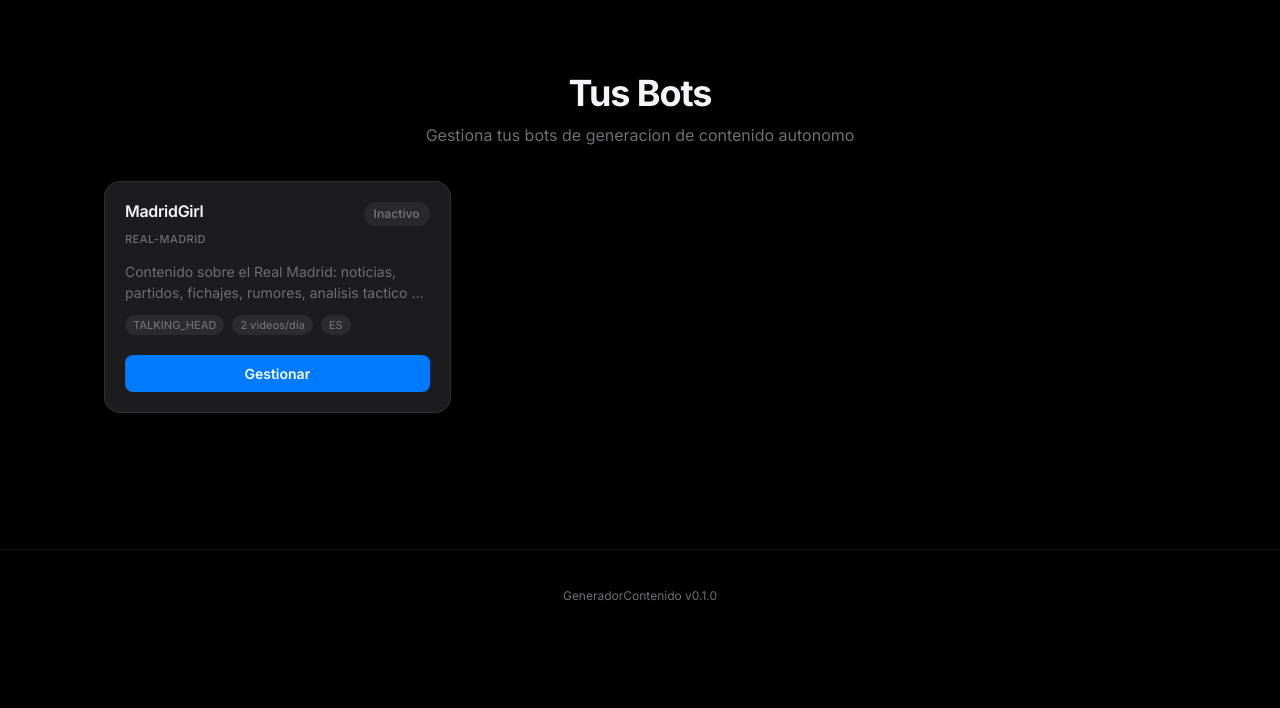
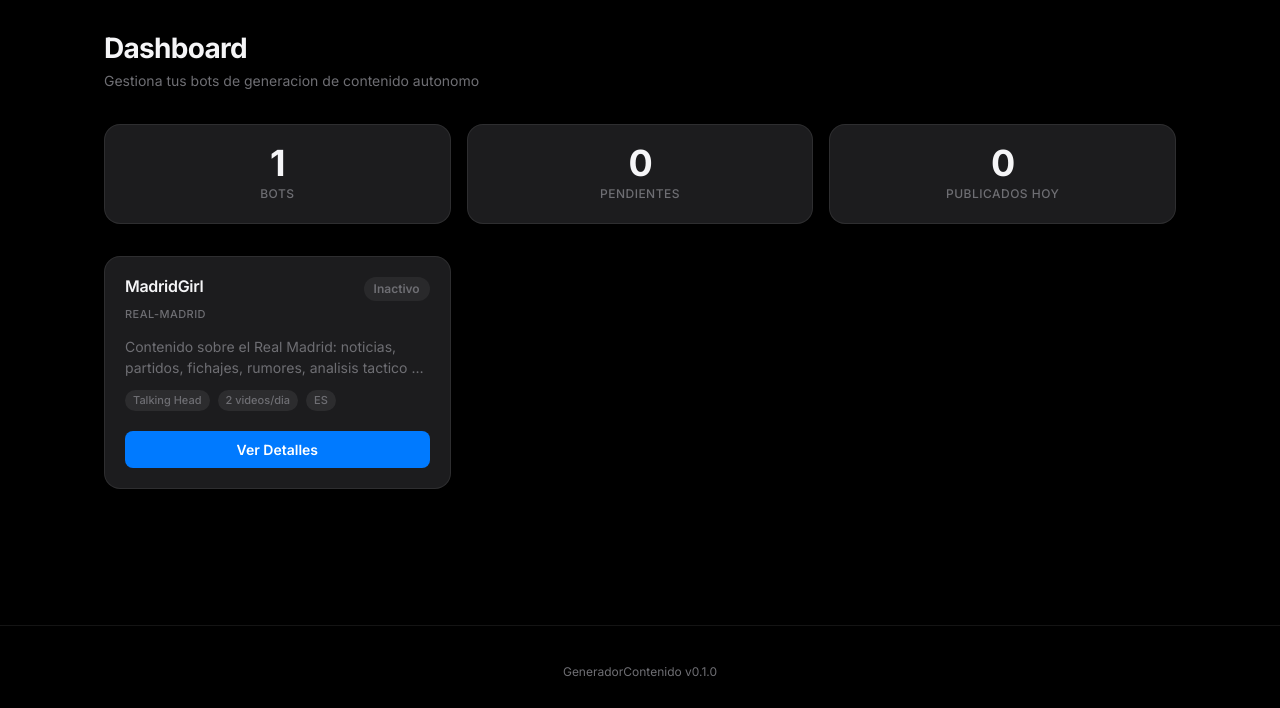
Before and after one commit to LuisJal/GeneradorContenido, a FastAPI app: page / in a window 1280 px wide. Shown: the part 56-764 px from the top of the page. Run offline with FastAPI, Linux system fonts and the light colour scheme.

Commit message:
feat(ui): redesign dashboard with stats bar and clean bot cards
Dashboard now shows 3 stat cards (Bots, Pendientes, Publicados Hoy),
pending approval banner, and cleaner bot cards with truncated
descriptions. Route updated to query pending/published counts.

Co-Authored-By: Claude Opus 4.6 <noreply@anthropic.com>

```diff
--- a/app/routers/dashboard.py
+++ b/app/routers/dashboard.py
@@ -66,8 +66,24 @@ async def legal_privacy(request: Request):
 @router.get("/", response_class=HTMLResponse)
 async def dashboard_home(request: Request, db: Session = Depends(get_db)):
     bots = bot_manager.list_bots(db)
+    pending_count = (
+        db.query(ContentItem)
+        .filter(ContentItem.status == ContentStatus.PENDING_APPROVAL.value)
+        .count()
+    )
+    today_start = datetime.utcnow().replace(hour=0, minute=0, second=0, microsecond=0)
+    published_today = (
+        db.query(ContentItem)
+        .filter(
+            ContentItem.status == ContentStatus.PUBLISHED.value,
+            ContentItem.created_at >= today_start,
+        )
+        .count()
+    )
     return templates.TemplateResponse(request, "dashboard.html", {
         "bots": bots,
+        "pending_count": pending_count,
+        "published_today": published_today,
     })
 
 
--- a/app/templates/dashboard.html
+++ b/app/templates/dashboard.html
@@ -3,10 +3,33 @@
 {% block title %}Dashboard - GeneradorContenido{% endblock %}
 
 {% block content %}
-<div class="hero-section">
-    <h1>Tus Bots</h1>
-    <p class="hero-subtitle">Gestiona tus bots de generacion de contenido autonomo</p>
+<div class="page-header">
+    <h1>Dashboard</h1>
+    <p>Gestiona tus bots de generacion de contenido autonomo</p>
 </div>
+
+<!-- Stats Bar -->
+<div class="stats-bar">
+    <div class="stat-card">
+        <div class="stat-value">{{ bots|length }}</div>
+        <div class="stat-label">Bots</div>
+    </div>
+    <div class="stat-card">
+        <div class="stat-value">{{ pending_count }}</div>
+        <div class="stat-label">Pendientes</div>
+    </div>
+    <div class="stat-card">
+        <div class="stat-value">{{ published_today }}</div>
+        <div class="stat-label">Publicados hoy</div>
+    </div>
+</div>
+
+{% if pending_count > 0 %}
+<div class="pending-banner">
+    <span>{{ pending_count }} contenido{{ "s" if pending_count > 1 }} esperando aprobacion</span>
+    <a href="/content?status=pending_approval">Revisar</a>
+</div>
+{% endif %}
 
 {% if bots %}
 <div class="bot-grid">
@@ -19,7 +42,7 @@
     <div class="empty-state-icon">&#9883;</div>
     <h2>No hay bots configurados</h2>
     <p>Crea tu primer bot para empezar a generar contenido automaticamente para tus redes sociales.</p>
-    <a href="/bots/new" role="button" class="btn-gradient">Crear primer bot</a>
+    <a href="/bots/new" class="btn btn-primary btn-lg">Crear primer bot</a>
 </div>
 {% endif %}
 {% endblock %}
--- a/app/templates/partials/bot_card.html
+++ b/app/templates/partials/bot_card.html
@@ -12,16 +12,16 @@
     </div>
 
     {% if bot.niche_description %}
-    <p class="bot-card-desc">{{ bot.niche_description[:140] }}{% if bot.niche_description|length > 140 %}...{% endif %}</p>
+    <p class="bot-card-desc">{{ bot.niche_description[:120] }}{% if bot.niche_description|length > 120 %}...{% endif %}</p>
     {% endif %}
 
     <div class="bot-card-meta">
-        <span>{{ bot.video_provider | upper }}</span>
+        <span>{{ bot.video_provider | replace("_", " ") | title }}</span>
         <span>{{ bot.videos_per_day }} video{{ "s" if bot.videos_per_day > 1 }}/dia</span>
         <span>{{ bot.language | upper }}</span>
     </div>
 
     <div class="bot-card-actions">
-        <a href="/bots/{{ bot.slug }}" class="btn-card-primary">Gestionar</a>
+        <a href="/bots/{{ bot.slug }}" class="btn-card-primary">Ver Detalles</a>
     </div>
 </div>
```
